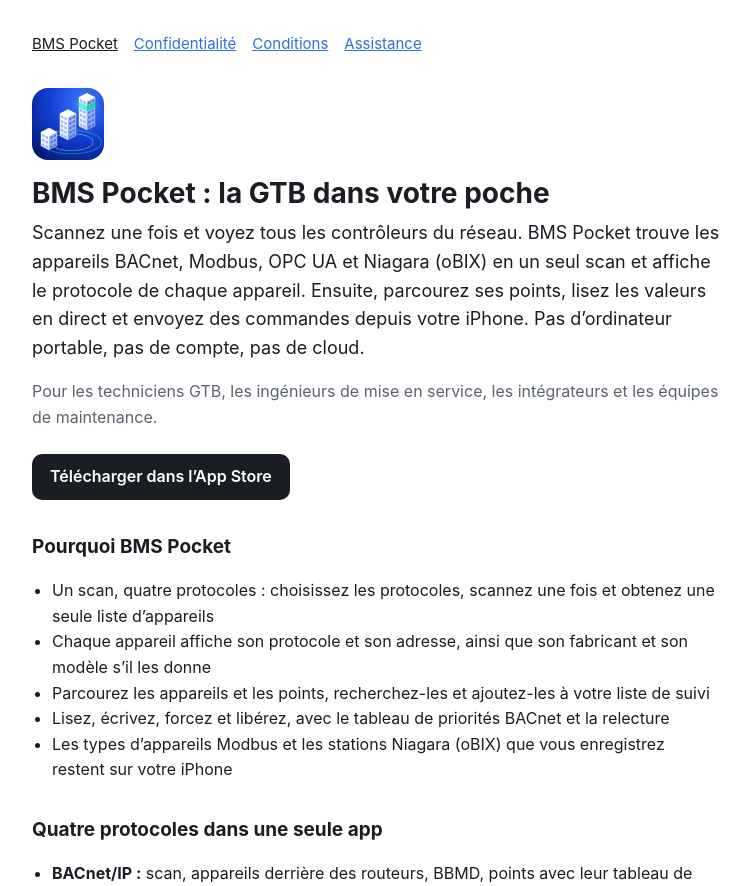
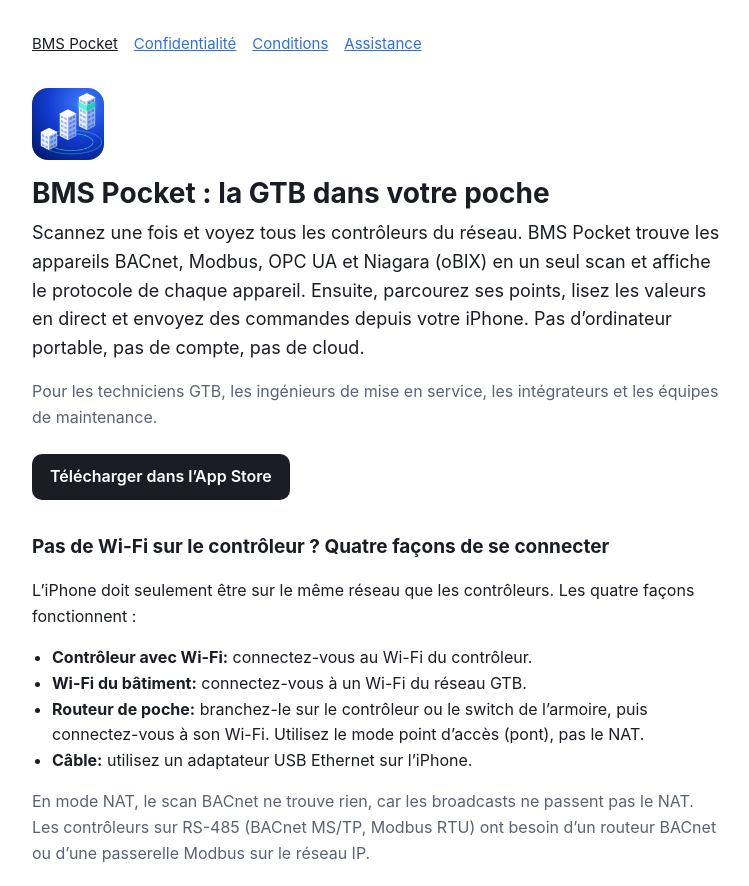
Before and after one commit to UmutKedik/bms-pocket, a plain HTML site: page fr/index.html in a window 1280 px wide. Shown: the top 886 px of the page, without its empty margins (264-1013 px from the left). Drawn offline with Linux system fonts and the light colour scheme.

Commit message:
Site fr: how to connect section

```diff
--- a/fr/index.html
+++ b/fr/index.html
@@ -38,6 +38,16 @@
 <p class="muted">Pour les techniciens GTB, les ingénieurs de mise en service, les intégrateurs et les équipes de maintenance.</p>
 <p><a class="store" href="https://apps.apple.com/app/id6838406647">Télécharger dans l’App Store</a></p>
 </div>
+
+<h2 id="connect">Pas de Wi-Fi sur le contrôleur ? Quatre façons de se connecter</h2>
+<p>L’iPhone doit seulement être sur le même réseau que les contrôleurs. Les quatre façons fonctionnent :</p>
+<ul>
+<li><strong>Contrôleur avec Wi-Fi:</strong> connectez-vous au Wi-Fi du contrôleur.</li>
+<li><strong>Wi-Fi du bâtiment:</strong> connectez-vous à un Wi-Fi du réseau GTB.</li>
+<li><strong>Routeur de poche:</strong> branchez-le sur le contrôleur ou le switch de l’armoire, puis connectez-vous à son Wi-Fi. Utilisez le mode point d’accès (pont), pas le NAT.</li>
+<li><strong>Câble:</strong> utilisez un adaptateur USB Ethernet sur l’iPhone.</li>
+</ul>
+<p class="muted">En mode NAT, le scan BACnet ne trouve rien, car les broadcasts ne passent pas le NAT. Les contrôleurs sur RS-485 (BACnet MS/TP, Modbus RTU) ont besoin d’un routeur BACnet ou d’une passerelle Modbus sur le réseau IP.</p>
 
 <h2>Pourquoi BMS Pocket</h2>
 <ul>
```
